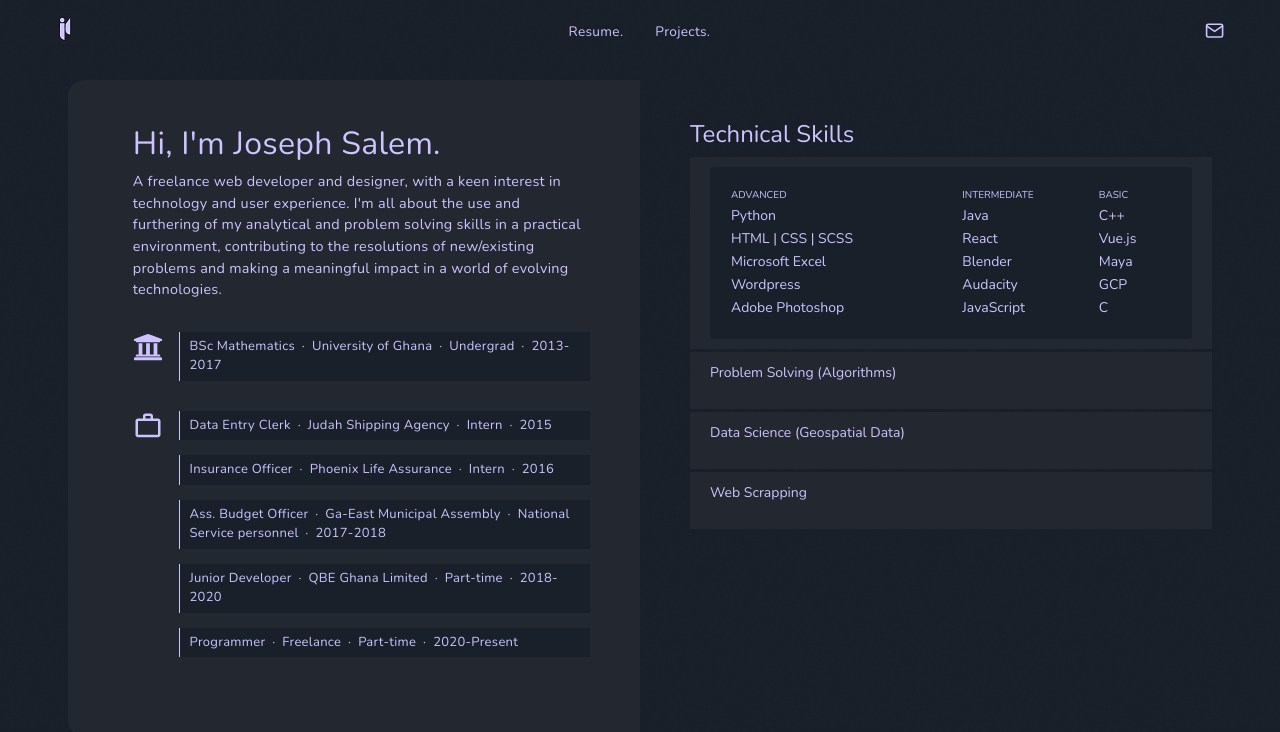
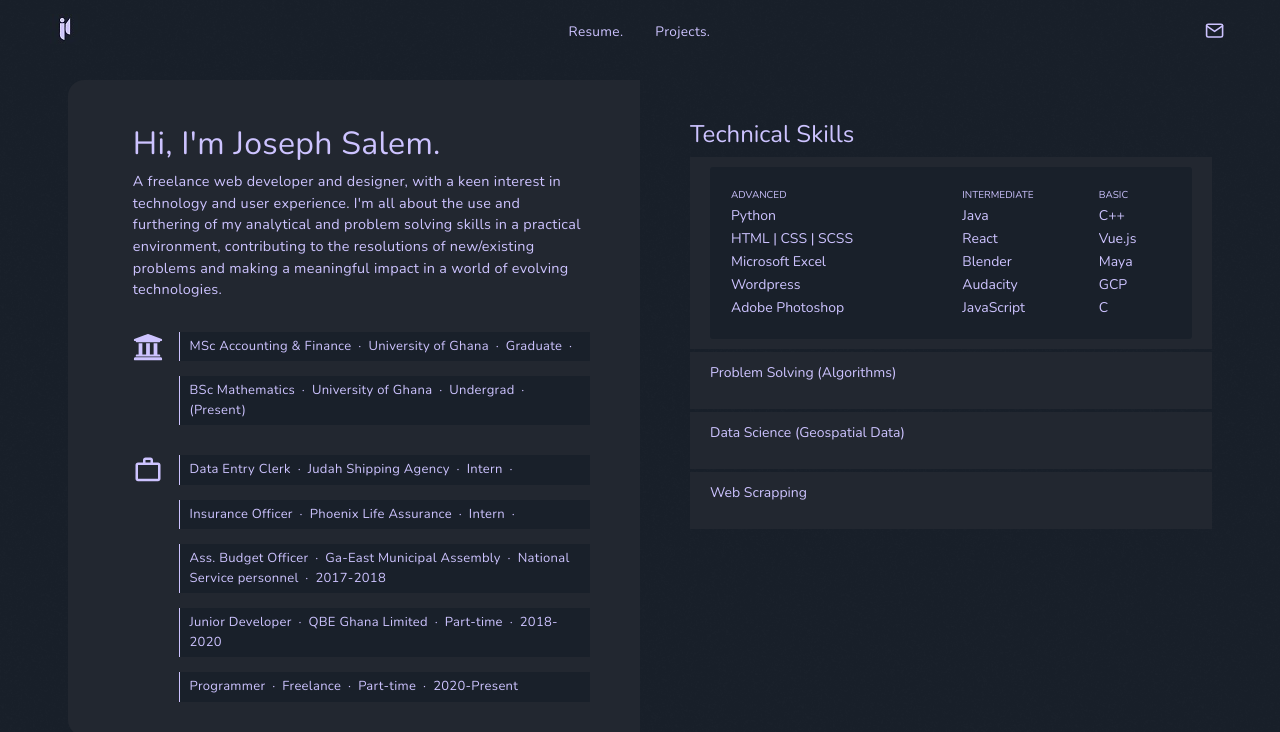
Before and after one commit to JoeSal777/joesal-portifolio, a React (Create React App) app: page /resume in a window 1280 px wide. Shown: the top 732 px of the page. Built offline with nearby package versions, Linux system fonts and the light colour scheme; a web font is replaced by a local one.

Commit message:
added MSc Accounting and Finance Program

```diff
--- a/src/components/Resume.js
+++ b/src/components/Resume.js
@@ -49,13 +49,23 @@ export default class Resume extends Component {
                                         <a href="https://www.ug.edu.gh/" target="_blank" rel="noreferrer">
                                             <div className="history-item">
                                                 <IconInfoBox
+                                                role={"MSc Accounting & Finance"}
+                                                institution={"University of Ghana"}
+                                                designation={"Graduate"}
+                                                />
+                                            </div>
+                                        </a>
+                                        <a href="https://www.ug.edu.gh/" target="_blank" rel="noreferrer">
+                                            <div className="history-item">
+                                                <IconInfoBox
                                                 role={"BSc Mathematics"}
                                                 institution={"University of Ghana"}
                                                 designation={"Undergrad"}
-                                                timeline={"2013-2017"}
+                                                timeline={"(Present)"}
                                                 />
                                             </div>
                                         </a>
+
                                     </div>
                                 </div>
 
@@ -64,21 +74,19 @@ export default class Resume extends Component {
                                         <MdOutlineWorkOutline className="history-icon"/>
                                     </div>
                                     <div className="info-item-history history-items">
-                                        <a href="https://assurance.cdhgroup.co/" target="_blank" rel="noreferrer">
-                                        <div className="history-item">
+                                            <div className="history-item">
                                                 <IconInfoBox
                                                 role={"Data Entry Clerk"}
                                                 institution={"Judah Shipping Agency"}
                                                 designation={"Intern"}
-                                                timeline={"2015"}
                                                 />
                                             </div>
+                                        <a href="https://assurance.cdhgroup.co/" target="_blank" rel="noreferrer">
                                             <div className="history-item">
                                                 <IconInfoBox
                                                 role={"Insurance Officer"}
                                                 institution={"Phoenix Life Assurance"}
                                                 designation={"Intern"}
-                                                timeline={"2016"}
                                                 />
                                             </div>
                                         </a>
```
